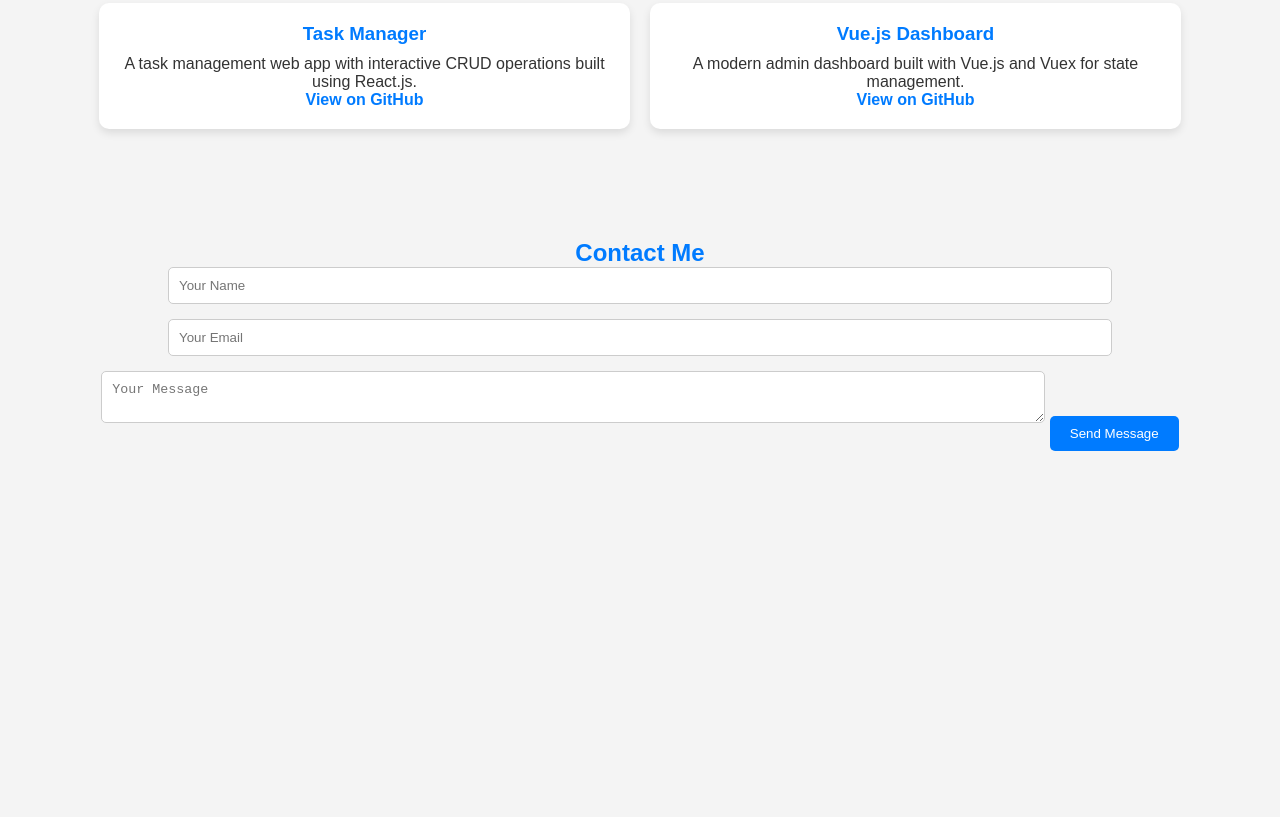
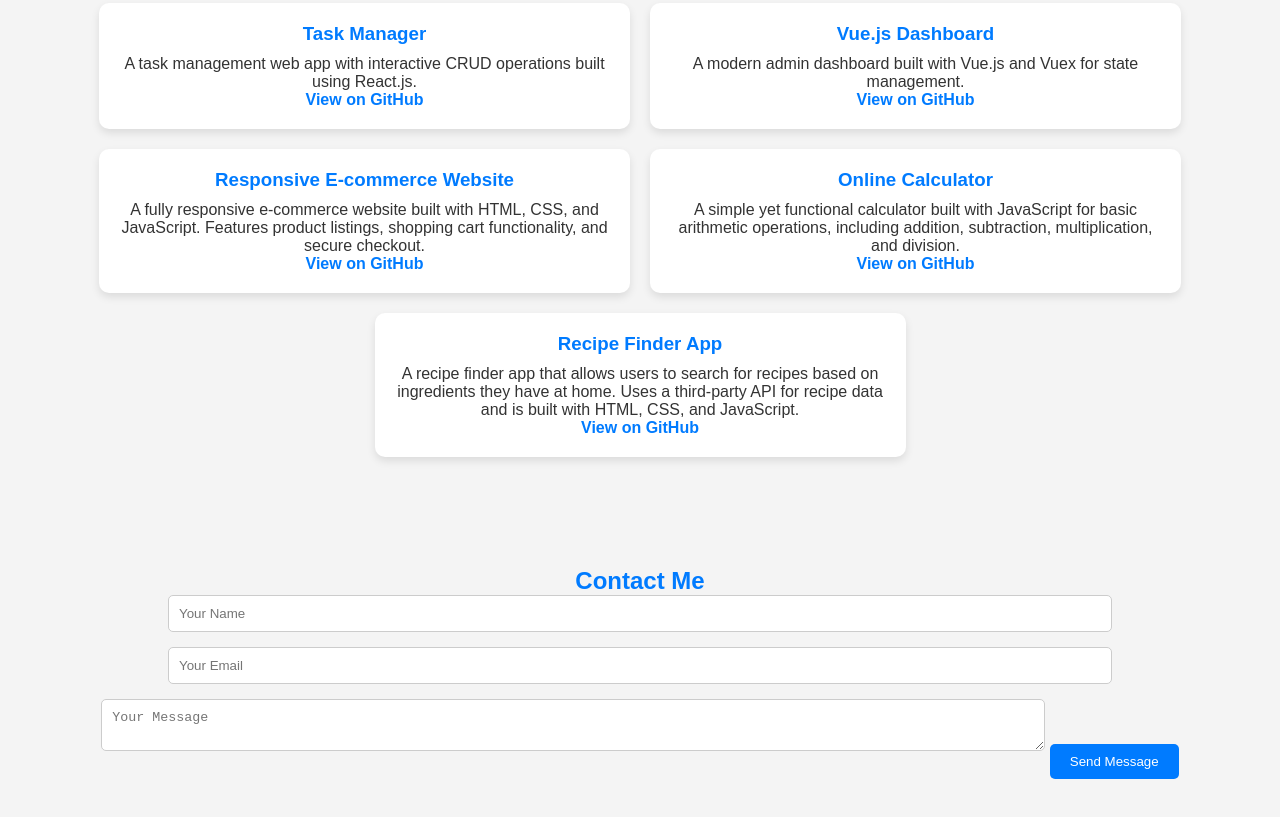
Before and after one commit to Carocrispy/My-Portfolio-, a plain HTML site: page index.html in a window 1280 px wide. Shown: the part 884-1701 px from the top of the page. Before the commit the page ends 1385 px from the top, so only its background shows below. Drawn offline with Linux system fonts and the light colour scheme; files that its build step writes are made by us from their sources; a script that the page names is missing.

Commit message:
Update index.html

```diff
--- a/index.html
+++ b/index.html
@@ -82,15 +82,30 @@
             <div class="project-card">
                 <h3>Task Manager</h3>
                 <p>A task management web app with interactive CRUD operations built using React.js.</p>
-                <a href="https://github.com/Carocrispy/task-manager" target="_blank">View on GitHub</a>
+                <a href="https://github.com/Carocrispy/Task-Manager-App" target="_blank">View on GitHub</a>
             </div>
             <div class="project-card">
                 <h3>Vue.js Dashboard</h3>
                 <p>A modern admin dashboard built with Vue.js and Vuex for state management.</p>
                 <a href="https://github.com/Carocrispy/vue-dashboard" target="_blank">View on GitHub</a>
             </div>
-        </div>
-    </section>
+            <div class="project-card">
+    <h3>Responsive E-commerce Website</h3>
+    <p>A fully responsive e-commerce website built with HTML, CSS, and JavaScript. Features product listings, shopping cart functionality, and secure checkout.</p>
+    <a href="https://github.com/YourUsername/ecommerce-website" target="_blank">View on GitHub</a>
+</div>
+
+<div class="project-card">
+    <h3>Online Calculator</h3>
+    <p>A simple yet functional calculator built with JavaScript for basic arithmetic operations, including addition, subtraction, multiplication, and division.</p>
+    <a href="https://github.com/YourUsername/online-calculator" target="_blank">View on GitHub</a>
+</div>
+
+<div class="project-card">
+    <h3>Recipe Finder App</h3>
+    <p>A recipe finder app that allows users to search for recipes based on ingredients they have at home. Uses a third-party API for recipe data and is built with HTML, CSS, and JavaScript.</p>
+    <a href="https://github.com/YourUsername/recipe-finder" target="_blank">View on GitHub</a>
+</div>
         </div>
     </section>
 
```
